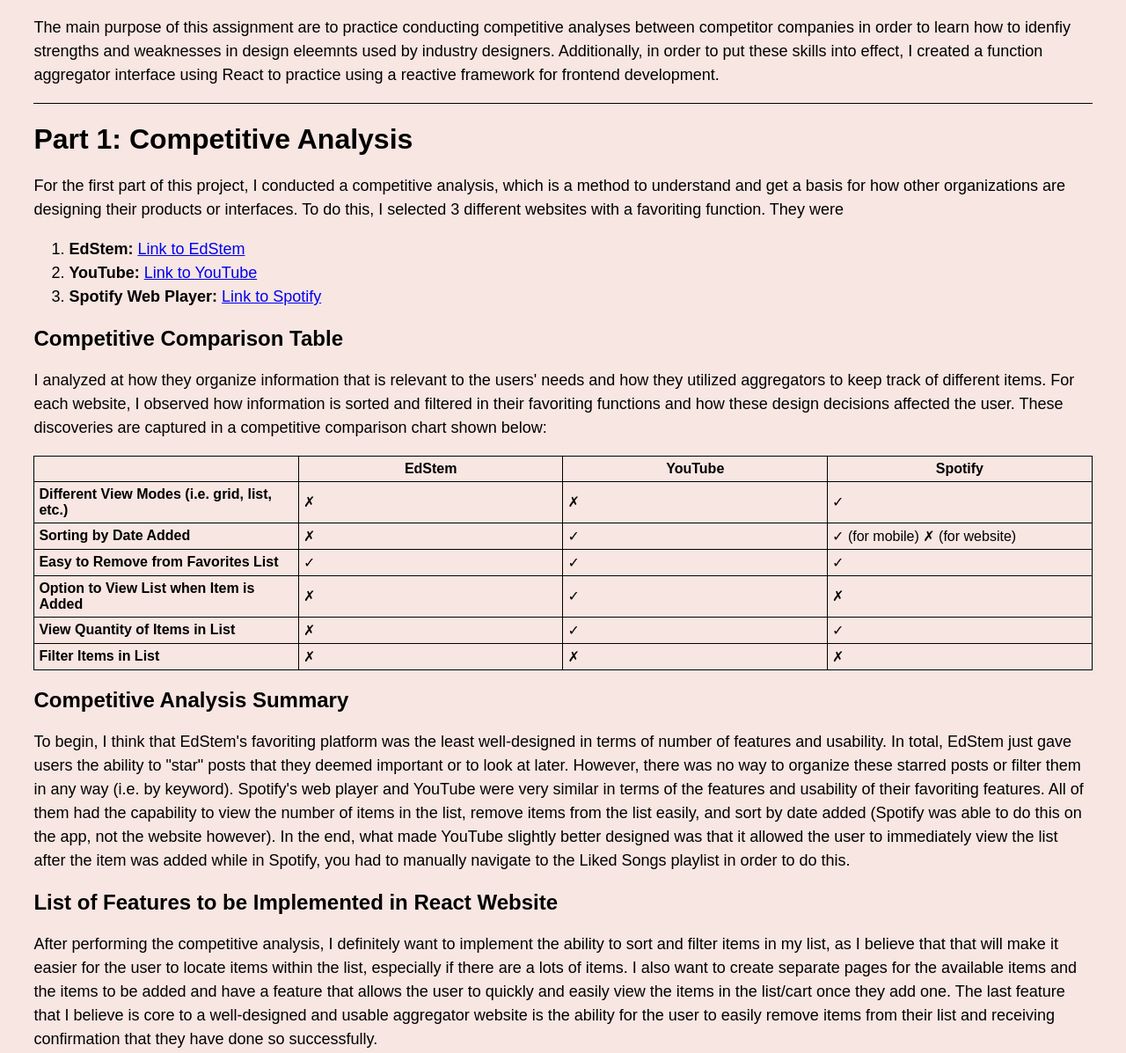
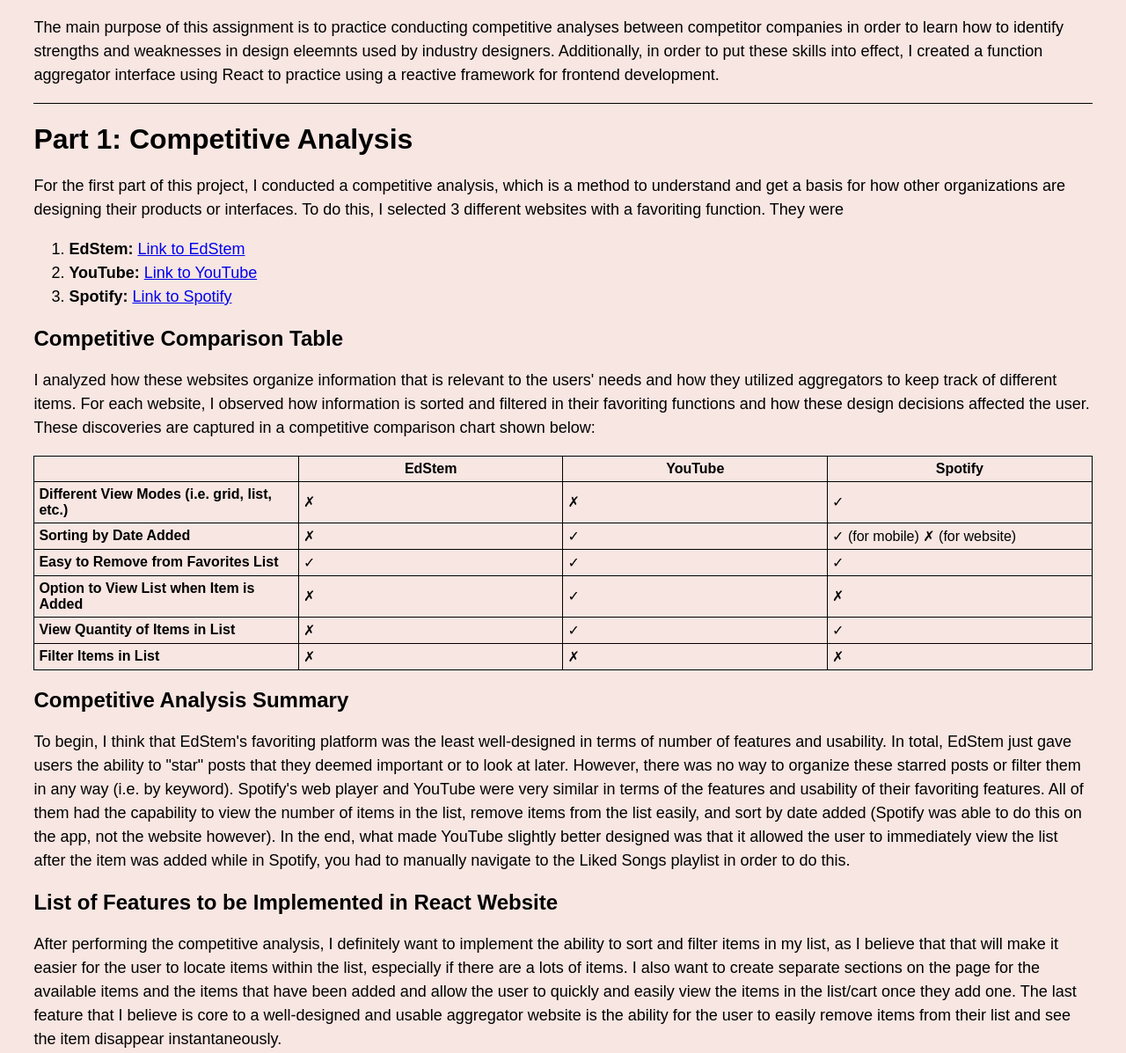
Before and after one commit to PatrickLi2021/react-development-handin, a plain HTML site: page index.html in a window 1280 px wide. Shown: the part 603-1800 px from the top of the page at 88% size. Drawn offline with Linux system fonts and the light colour scheme.

Commit message:
Update index.html

```diff
--- a/index.html
+++ b/index.html
@@ -19,7 +19,7 @@
         </div>
         <hr class="horizontal-line">
         <h1>Assignment Overview</h1>
-        <p>The main purpose of this assignment are to practice conducting competitive analyses between competitor companies in order to learn how to idenfiy strengths and weaknesses in design eleemnts used by industry designers. Additionally, in order to
+        <p>The main purpose of this assignment is to practice conducting competitive analyses between competitor companies in order to learn how to identify strengths and weaknesses in design eleemnts used by industry designers. Additionally, in order to
             put these skills into effect, I created a function aggregator interface using React to practice using a reactive framework for frontend development.</p>
         <hr class="horizontal-line">
         <h1>Part 1: Competitive Analysis</h1>
@@ -32,12 +32,12 @@
                 <li><b>YouTube: </b>
                     <a href="https://www.youtube.com/">Link to YouTube</a>
                 </li>
-                <li><b>Spotify Web Player: </b>
+                <li><b>Spotify: </b>
                     <a href="https://open.spotify.com/">Link to Spotify</a>
                 </li>
             </ol>
             <h2>Competitive Comparison Table</h2>
-            <p>I analyzed at how they organize information that is relevant to the users' needs and how they utilized aggregators to keep track of different items. For each website, I observed how information is sorted and filtered in their favoriting functions
+            <p>I analyzed how these websites organize information that is relevant to the users' needs and how they utilized aggregators to keep track of different items. For each website, I observed how information is sorted and filtered in their favoriting functions
                 and how these design decisions affected the user. These discoveries are captured in a competitive comparison chart shown below:</p>
         </p>
         <table>
@@ -91,8 +91,9 @@
             the user to immediately view the list after the item was added while in Spotify, you had to manually navigate to the Liked Songs playlist in order to do this.</p>
         <h2>List of Features to be Implemented in React Website</h2>
         <p>After performing the competitive analysis, I definitely want to implement the ability to sort and filter items in my list, as I believe that that will make it easier for the user to locate items within the list, especially if there are a lots
-            of items. I also want to create separate pages for the available items and the items to be added and have a feature that allows the user to quickly and easily view the items in the list/cart once they add one. The last feature that I believe
-            is core to a well-designed and usable aggregator website is the ability for the user to easily remove items from their list and receiving confirmation that they have done so successfully.</p>
+            of items. I also want to create separate sections on the page for the available items and the items that have been added and allow the user to quickly and easily view the items in the list/cart once they add one. The last feature that I believe
+            is core to a well-designed and usable aggregator website is the ability for the user to easily remove items from their list and see the item disappear instantaneously.<br/><br/> My plan for implementing these features involves first putting a title and a brief description of how to use the website at the top, and then place the filters, sort, and a reset button at the very top. On the left hand side of the screen, I will have the list of items to purchase and the right hand side will contain the items that have been bought.</p>
+
 
         <hr class="horizontal-line">
         <h1>Part 2: Functionality and List/Aggregator Interface</h1>
@@ -106,12 +107,12 @@
         <ul>
             <li><b>Filtering: </b></li>
             <p>This website uses filtering because each player has a position (i.e. striker, left winger, etc.) and the user can filter the available players by their position. For example, if I am the manager of a club and I am specifically looking to add
-                strikers to my team, I can filter the available players to only display strikers.</p>
+                strikers to my team, I can filter the available players to only display strikers. Additionally, you can filter by the club that a player plays for. One design decision that was made here was to include the image of the badge of the club rather than writing out the full name. This is because in most online transfer marketes and soccer simulations, the badges of the club are easier and quicker to identify than the name.</p>
             <li><b>Sorting: </b></li>
             <p>Sorting is incorporated into the website because managers are able to sort the market by price, allowing them to view the least expensive to most expensive players and vice versa.</p>
             <li><b>Aggregating: </b></li>
             <p>Lastly, managers can aggregate players together into their team, which is shown at the bottom of the page. Each player that they purchase is added to their team and they can see those players along with the total amount of spending needed
-                to purchase all of them.</p>
+                to purchase all of them and total count of players added.</p>
         </ul>
         <h3>How to Use/Interpret the Website</h3>
         <p>Upon opening the iterface, you will see a grid of cards on the screen. Each card represents a player that is available to be bought on the market. The following list details the some of the important information displayed on each card:</p>
```
